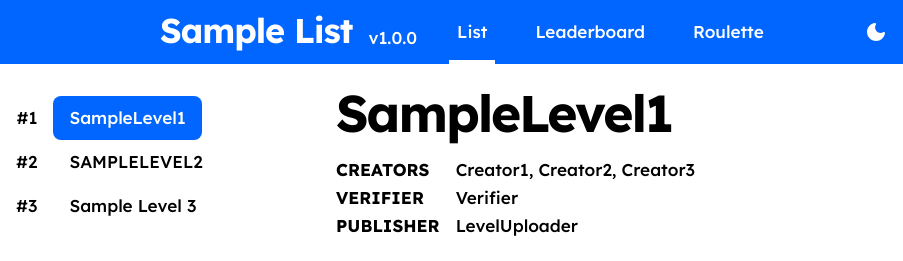
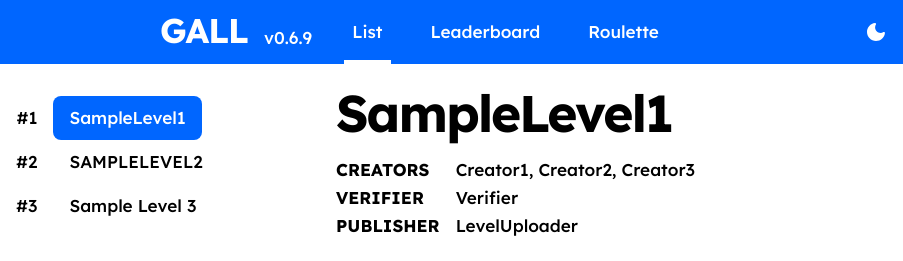
Before and after one commit to TheP4anda/GALL, a plain HTML site: page index.html in a window 1280 px wide. Shown: the top 261 px of the page, 0-903 px from the left. Drawn offline with nearby package versions, Linux system fonts and the light colour scheme.

Commit message:
Update index.html

```diff
--- a/index.html
+++ b/index.html
@@ -3,7 +3,7 @@
     <head>
         <meta charset="UTF-8" />
         <meta name="viewport" content="width=1024" />
-        <title>Your List Name</title>
+        <title>God Awful Levels List</title>
 
         <!-- Replace your server icon by uploading an image file named "list_icon.png"-->
         <link rel="icon" href="/list_icon.png" />
@@ -37,8 +37,8 @@
     <body id="app">
         <header :class="{ dark: store.dark }">
             <div class="logo">
-                <h2>Sample List</h2>
-                <p>v1.0.0</p>
+                <h2>GALL</h2>
+                <p>v0.6.9</p>
             </div>
             <nav class="nav">
                 <router-link class="nav__tab" to="/">
```
